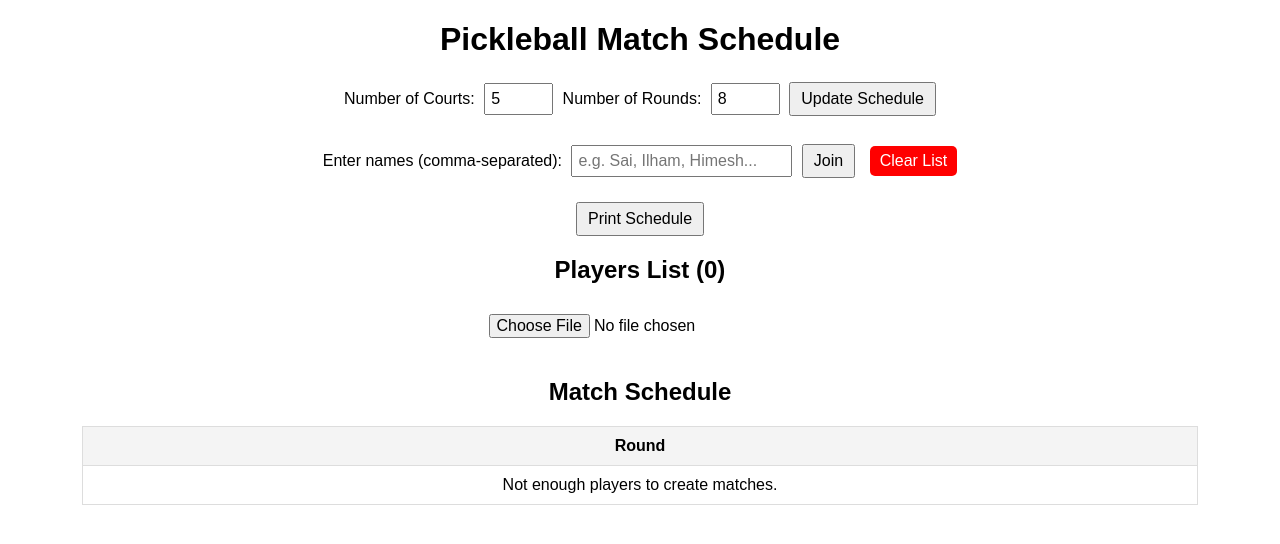
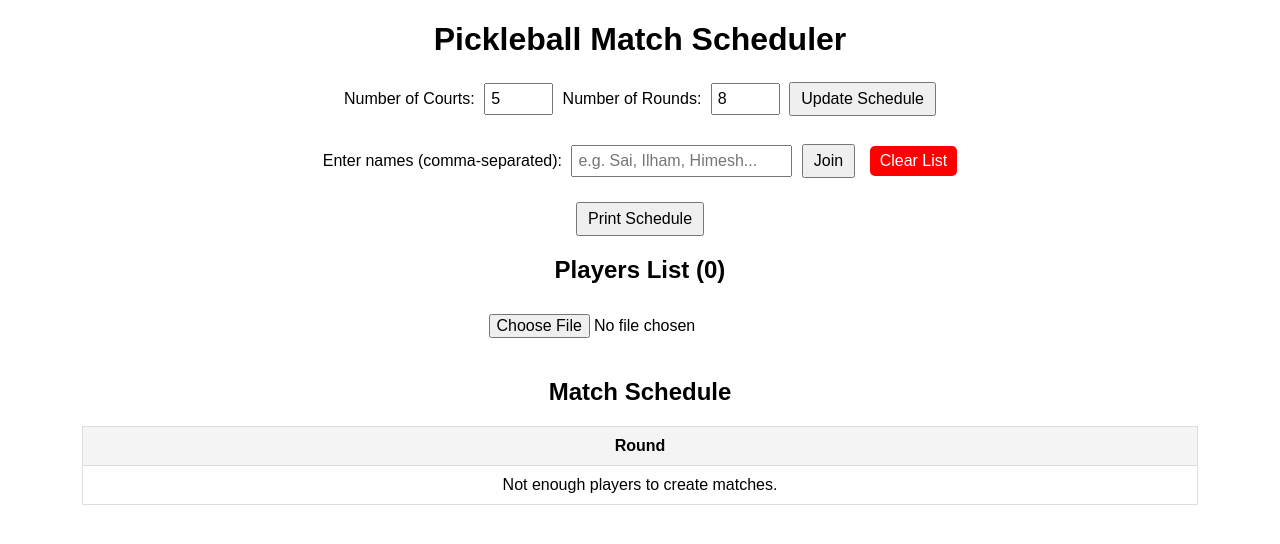
Before and after one commit to shoshinobi/pickleballtool, a plain HTML site: page index.html in a window 1280 px wide. Drawn offline with Linux system fonts and the light colour scheme.

Commit message:
renamed app

```diff
--- a/index.html
+++ b/index.html
@@ -8,7 +8,7 @@
 </head>
 <body>
 
-    <h1>Pickleball Match Schedule</h1>
+    <h1>Pickleball Match Scheduler</h1>
 
     <div class="settings">
         <label for="numCourts">Number of Courts:</label>
```
